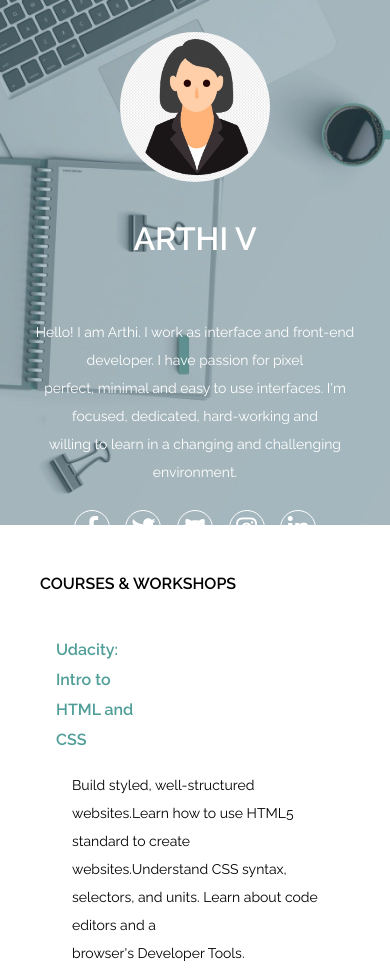
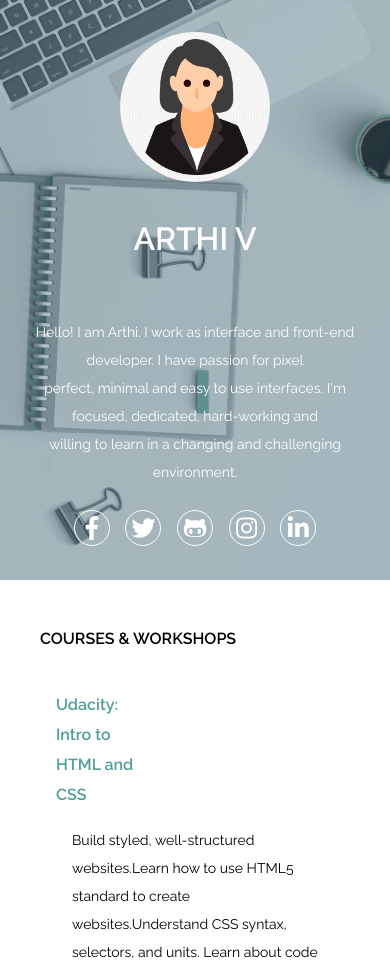
Before and after one commit to HariSunil/resume, a plain HTML site: page index.html in a window 390 px wide. Shown: the top 970 px of the page. Drawn offline with Linux system fonts and the light colour scheme.

Commit message:
header update

```diff
--- a/style.css
+++ b/style.css
@@ -159,6 +159,9 @@ footer p{
     font-size: 16px;
 }
 @media only screen and (max-width:576px){
+    header{
+        height:580px;
+    }
     .skill{
         display: block;
     }
```
